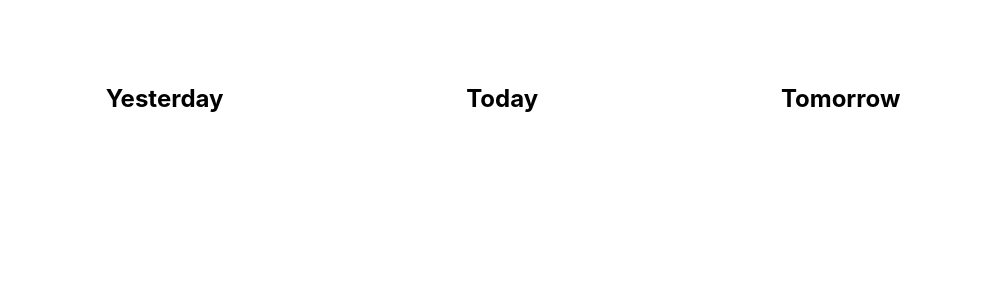
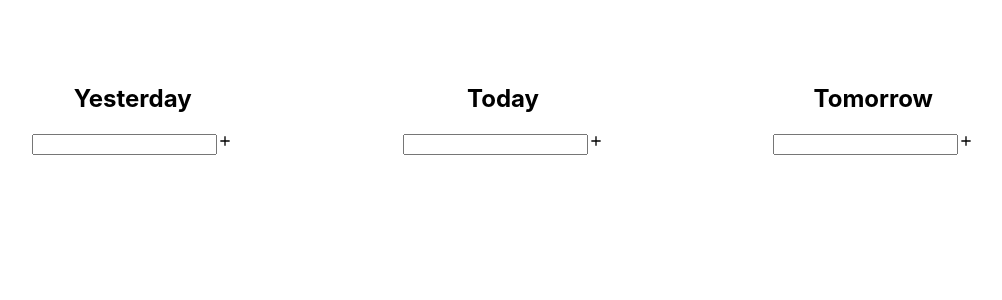
Before and after one commit to danielblagy/todo-planner, a React (Create React App) app: page / in a window 1280 px wide. Shown: the top 300 px of the page, without its empty margins (137-1139 px from the left). Built offline with nearby package versions, Linux system fonts and the light colour scheme.

Commit message:
added 'add new todo' feature

```diff
--- a/package.json
+++ b/package.json
@@ -8,7 +8,9 @@
     "@testing-library/user-event": "^12.8.3",
     "react": "^17.0.2",
     "react-dom": "^17.0.2",
+    "react-icons": "^4.2.0",
     "react-scripts": "4.0.3",
+    "uuid": "^8.3.2",
     "web-vitals": "^1.1.2"
   },
   "scripts": {
--- a/src/App.js
+++ b/src/App.js
@@ -1,7 +1,6 @@
 import { useState } from 'react'
 
 import TodoList from './components/TodoList'
-
 
 function App() {
   const [yesterdayTodos, setYesterdayTodos] = useState([])
--- /dev/null
+++ b/src/components/Todo.js
@@ -0,0 +1,9 @@
+function Todo({ todo }) {
+	return (
+		<>
+      <p>{todo.name}</p>
+		</>
+	)
+}
+
+export default Todo
--- a/src/components/TodoList.js
+++ b/src/components/TodoList.js
@@ -1,7 +1,34 @@
+import { useRef } from 'react'
+import { v4 } from 'uuid'
+import { BiPlus } from 'react-icons/bi'
+
+import Todo from './Todo'
+
 function TodoList({ title, todos, setTodos }) {
-	return (
+	const todoNameRef = useRef()
+
+  function handleAddTodo(e) {
+    const name = todoNameRef.current.value
+    if (name === '')
+      return
+
+    setTodos(prevTodos => {
+      return [...prevTodos, {id: v4(), name: name, completed: false}]
+    })
+
+    todoNameRef.current.value = null
+  }
+
+  return (
 		<div className='TodoList'>
 			<h2>{title}</h2>
+
+      {todos.map(todo => {
+        return <Todo key={todo.id} todo={todo} />
+      })}
+
+      <input ref={todoNameRef} type='text' />
+      <BiPlus onClick={handleAddTodo} />
 		</div>
 	)
 }
```
Also changed, not shown: 1 other file (tests, documents, lock files or other folders).
